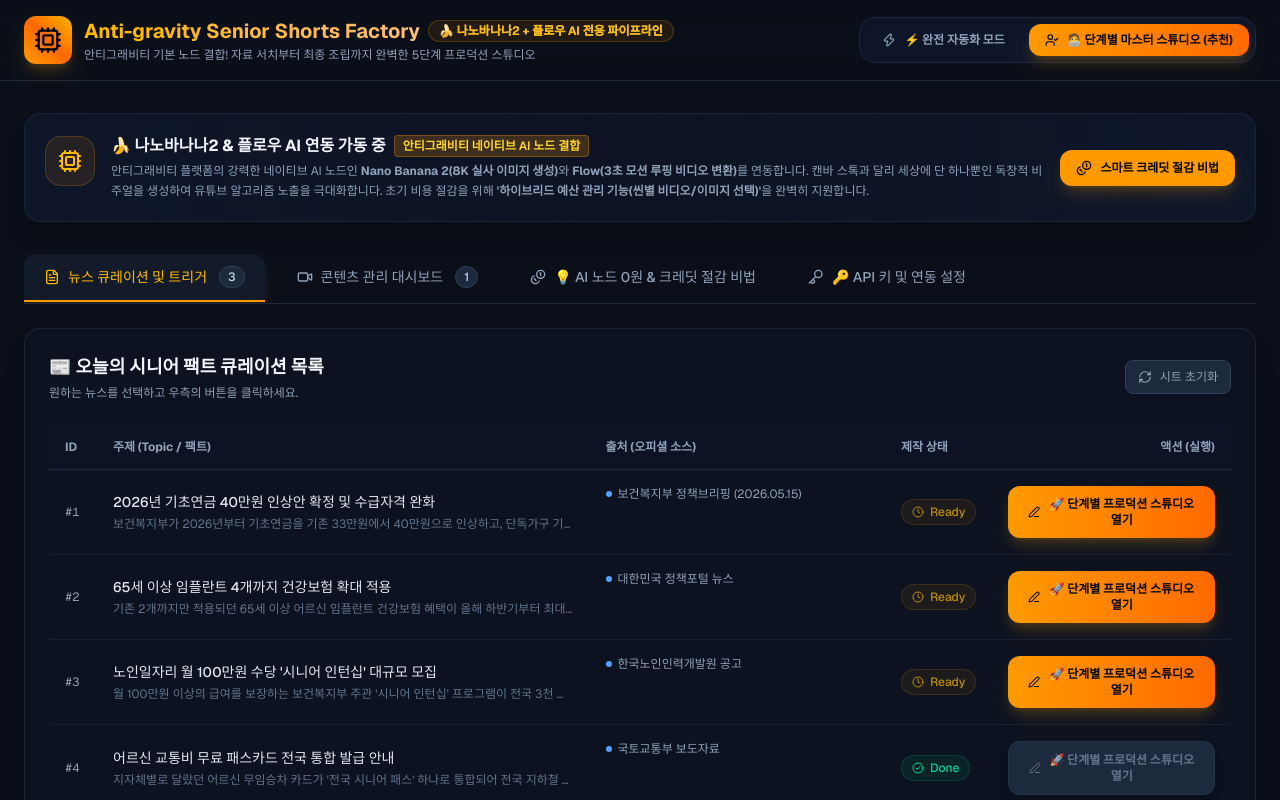
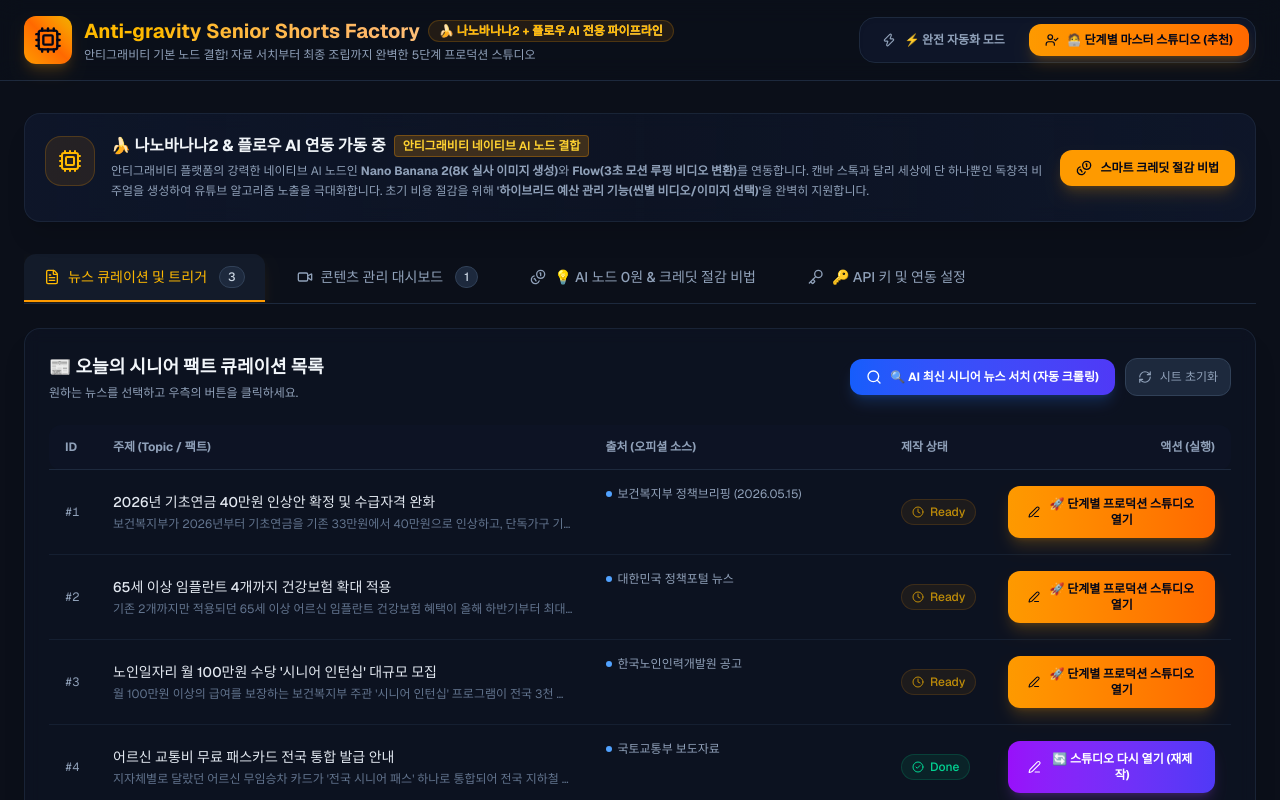
Before and after one commit to wooooogee/shorts, a Next.js app: page / in a window 1280 px wide. Shown: the top 800 px of the page. Built offline with nearby package versions, Linux system fonts and the light colour scheme.

Commit message:
feat: enable re-generation of Done items and add AI news search automation button

```diff
--- a/src/app/page.tsx
+++ b/src/app/page.tsx
@@ -83,6 +83,31 @@
     localStorage.setItem("OPENAI_API_KEY", apiKeys.openaiKey);
     localStorage.setItem("ELEVENLABS_API_KEY", apiKeys.elevenlabsKey);
     setIsKeySaved(true); setTimeout(() => setIsKeySaved(false), 3000);
+  };
+
+  // 🌟 [핵심 추가] AI 최신 시니어 뉴스/정책 서치 (자동 크롤링/큐레이션) 상태 및 핸들러
+  const [isSearchingNews, setIsSearchingNews] = useState(false);
+
+  const handleSearchAI_News = () => {
+    setIsSearchingNews(true);
+    setTimeout(() => {
+      const aiNewsPool = [
+        { id: newsList.length + 1, topic: "2026년 하반기 어르신 주택연금 가입기준 공시가격 12억으로 대폭 완화", source: "한국주택금융공사 공시", status: "Ready", date: "2026-05-17", summary: "주택연금 가입 기준이 기존 공시가격 9억원에서 12억원 이하로 확대되어 더 많은 고령층이 매월 안정적인 연금을 수령할 수 있게 됩니다." },
+        { id: newsList.length + 2, topic: "보건복지부 어르신 맞춤형 돌봄 서비스 바우처 월 50시간 확대", source: "보건복지부 보도자료", status: "Ready", date: "2026-05-17", summary: "독거노인 및 거동 불편 어르신을 위한 가사 지원 및 병원 동행 돌봄 서비스 바우처가 월 50시간까지 대폭 확대 지원됩니다." },
+        { id: newsList.length + 3, topic: "70세 이상 고령자 운전면허 자진반납 시 지자체 혜택 50만원으로 인상", source: "경찰청 및 지자체 협의회", status: "Ready", date: "2026-05-17", summary: "고령 운전자의 면허 자진반납을 독려하기 위해 지자체별로 지급하던 교통카드 및 지역화폐 혜택이 최대 50만원으로 인상됩니다." },
+        { id: newsList.length + 4, topic: "시니어 디지털 바우처 월 5만원 지급, 키오스크 및 스마트폰 교육 지원", source: "과학기술정보통신부", status: "Ready", date: "2026-05-17", summary: "어르신들의 디지털 격차 해소를 위해 매월 5만원의 교육 바우처를 지급하고 1대1 스마트폰 활용 및 키오스크 실습을 지원합니다." }
+      ];
+      const existingTopics = newsList.map(n => n.topic);
+      const newItems = aiNewsPool.filter(item => !existingTopics.includes(item.topic)).slice(0, 2);
+
+      if (newItems.length > 0) {
+        setNewsList(prev => [...newItems, ...prev]);
+        alert(`🎉 AI가 최신 시니어 정책 뉴스 ${newItems.length}건을 성공적으로 서치하여 큐레이션 목록에 추가했습니다!`);
+      } else {
+        alert("이미 모든 최신 AI 뉴스 큐레이션이 목록에 추가되어 있습니다.");
+      }
+      setIsSearchingNews(false);
+    }, 1500);
   };
 
   const [downloadingId, setDownloadingId] = useState<number | null>(null);
@@ -442,16 +467,26 @@
         {/* 탭 1: 뉴스 큐레이션 */}
         {activeTab === "curation" && (
           <div className="bg-slate-900/40 border border-slate-800/80 rounded-2xl p-6 backdrop-blur-sm shadow-xl shadow-black/20 animate-fadeIn">
-            <div className="flex items-center justify-between mb-6">
+            <div className="flex flex-col sm:flex-row sm:items-center justify-between gap-4 mb-6">
               <div>
                 <h2 className="text-lg font-bold text-slate-100 flex items-center gap-2">
                   <span>📰 오늘의 시니어 팩트 큐레이션 목록</span>
                 </h2>
                 <p className="text-xs text-slate-400 mt-1">원하는 뉴스를 선택하고 우측의 버튼을 클릭하세요.</p>
               </div>
-              <button onClick={() => setNewsList(initialNews)} className="flex items-center gap-2 text-xs text-slate-400 hover:text-slate-200 bg-slate-800 px-3 py-2 rounded-lg border border-slate-700">
-                <RefreshCw className="w-3.5 h-3.5" /><span>시트 초기화</span>
-              </button>
+              <div className="flex items-center gap-2.5">
+                <button
+                  disabled={isSearchingNews}
+                  onClick={handleSearchAI_News}
+                  className="flex items-center gap-2 text-xs font-bold bg-gradient-to-r from-blue-600 to-indigo-600 hover:from-blue-500 hover:to-indigo-500 text-white px-4 py-2.5 rounded-xl shadow-lg shadow-blue-500/20 transition-all hover:scale-105"
+                >
+                  {isSearchingNews ? <Loader2 className="w-4 h-4 animate-spin" /> : <Search className="w-4 h-4" />}
+                  <span>{isSearchingNews ? "AI 최신 뉴스 크롤링 중..." : "🔍 AI 최신 시니어 뉴스 서치 (자동 크롤링)"}</span>
+                </button>
+                <button onClick={() => setNewsList(initialNews)} className="flex items-center gap-2 text-xs text-slate-400 hover:text-slate-200 bg-slate-800 px-3 py-2.5 rounded-xl border border-slate-700">
+                  <RefreshCw className="w-3.5 h-3.5" /><span>시트 초기화</span>
+                </button>
+              </div>
             </div>
             <div className="overflow-x-auto">
               <table className="w-full text-left border-collapse">
@@ -480,12 +515,12 @@
                       </td>
                       <td className="py-4 px-4 text-right">
                         {workflowMode === "auto" ? (
-                          <button disabled={news.status === "Done"} onClick={() => alert("완전 자동화 실행 중...")} className={`inline-flex items-center gap-2 px-4 py-2 rounded-xl text-xs font-bold transition-all shadow-lg ${news.status === "Done" ? "bg-slate-800 text-slate-500 border border-slate-700/50 cursor-not-allowed" : "bg-gradient-to-r from-blue-600 to-indigo-600 text-white shadow-blue-500/20 hover:scale-105"}`}>
-                            <Zap className="w-3.5 h-3.5 fill-current" /><span>완전 자동화 실행</span>
+                          <button onClick={() => alert("완전 자동화 실행 중...")} className={`inline-flex items-center gap-2 px-4 py-2 rounded-xl text-xs font-bold transition-all shadow-lg ${news.status === "Done" ? "bg-gradient-to-r from-purple-600 to-indigo-600 text-white shadow-purple-500/20 hover:scale-105" : "bg-gradient-to-r from-blue-600 to-indigo-600 text-white shadow-blue-500/20 hover:scale-105"}`}>
+                            <Zap className="w-3.5 h-3.5 fill-current" /><span>{news.status === "Done" ? "⚡ 자동화 다시 실행" : "완전 자동화 실행"}</span>
                           </button>
                         ) : (
-                          <button disabled={news.status === "Done"} onClick={() => handleOpenMasterStudio(news)} className={`inline-flex items-center gap-2 px-5 py-2.5 rounded-xl text-xs font-bold transition-all shadow-lg ${news.status === "Done" ? "bg-slate-800 text-slate-500 border border-slate-700/50 cursor-not-allowed" : "bg-gradient-to-r from-amber-500 to-orange-500 text-slate-950 shadow-amber-500/20 hover:scale-105"}`}>
-                            <Edit3 className="w-3.5 h-3.5" /><span>🚀 단계별 프로덕션 스튜디오 열기</span>
+                          <button onClick={() => handleOpenMasterStudio(news)} className={`inline-flex items-center gap-2 px-5 py-2.5 rounded-xl text-xs font-bold transition-all shadow-lg ${news.status === "Done" ? "bg-gradient-to-r from-purple-600 to-indigo-600 text-white shadow-purple-500/20 hover:scale-105" : "bg-gradient-to-r from-amber-500 to-orange-500 text-slate-950 shadow-amber-500/20 hover:scale-105"}`}>
+                            <Edit3 className="w-3.5 h-3.5" /><span>{news.status === "Done" ? "🔄 스튜디오 다시 열기 (재제작)" : "🚀 단계별 프로덕션 스튜디오 열기"}</span>
                           </button>
                         )}
                       </td>
```
